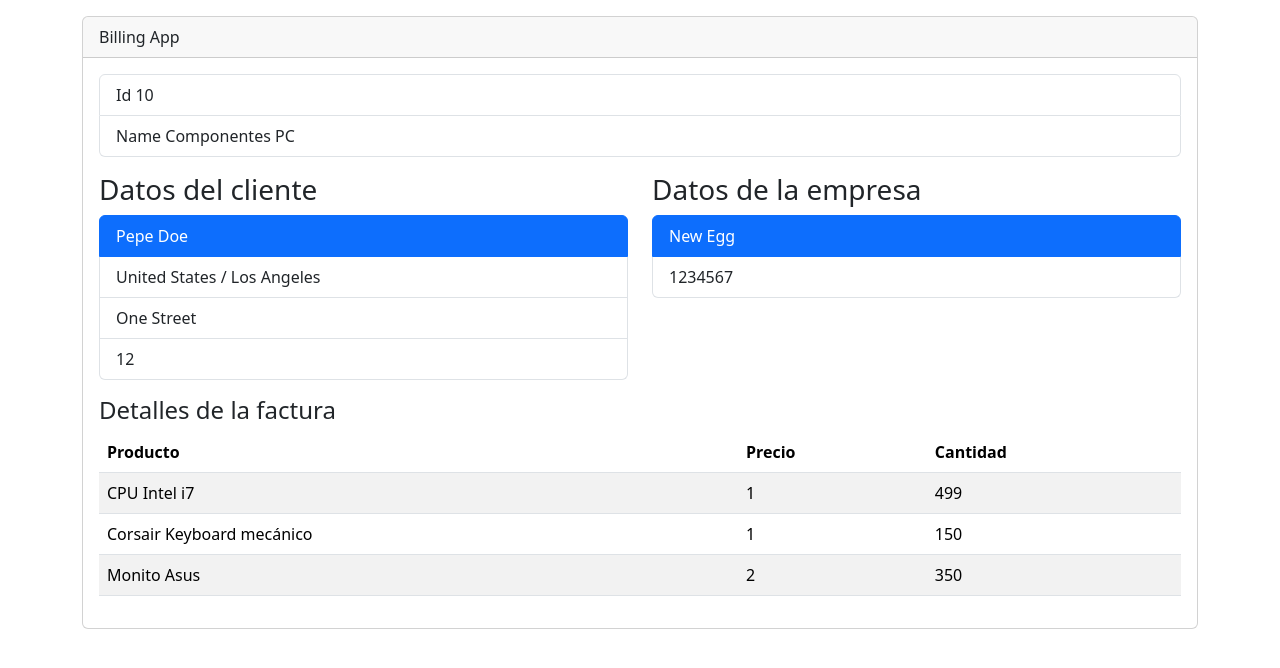
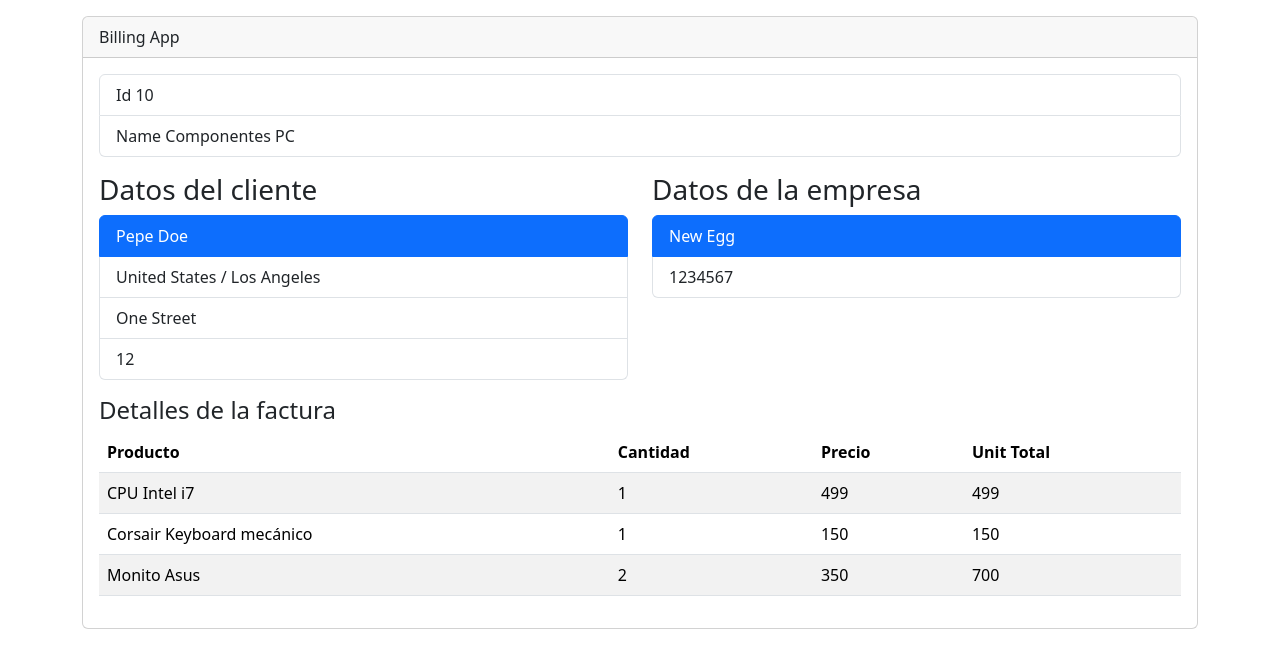
Before and after one commit to jcalvopinam/sample-react-project, a React (Vite) app: page / in a window 1280 px wide. Shown: the top 668 px of the page. Built offline with nearby package versions, Linux system fonts and the light colour scheme.

Commit message:
Add unit total

```diff
--- a/src/components/BillingDetailView.jsx
+++ b/src/components/BillingDetailView.jsx
@@ -9,14 +9,15 @@ function BillingDetailView({ title, items }) {
         <thead>
           <tr>
             <th>Producto</th>
+            <th>Cantidad</th>
             <th>Precio</th>
-            <th>Cantidad</th>
+            <th>Unit Total</th>
           </tr>
         </thead>
         <tbody>
-          {items.map(({ id, product, quantity, price }) => {
+          {items.map(({ id, product, quantity, price, unitTotal}) => {
             return (
-              <RowItemView key={id} product={product} quantity={quantity} price={price} />
+              <RowItemView key={id} product={product} quantity={quantity} price={price} unitTotal={unitTotal}/>
             )
           })}
         </tbody>
--- a/src/components/RowItemView.jsx
+++ b/src/components/RowItemView.jsx
@@ -1,12 +1,13 @@
 import PropTypes from 'prop-types'
 
-function RowItemView({product, quantity, price}) {
+function RowItemView({product, quantity, price, unitTotal}) {
   return (
     <>
       <tr>
         <td>{product}</td>
         <td>{quantity}</td>
         <td>{price}</td>
+        <td>{unitTotal}</td>
       </tr>
     </>
   )
@@ -16,6 +17,7 @@ RowItemView.propTypes = {
   product: PropTypes.string.isRequired,
   quantity: PropTypes.number.isRequired,
   price: PropTypes.number.isRequired,
+  unitTotal: PropTypes.number.isRequired,
 }
 
 export default RowItemView
```
